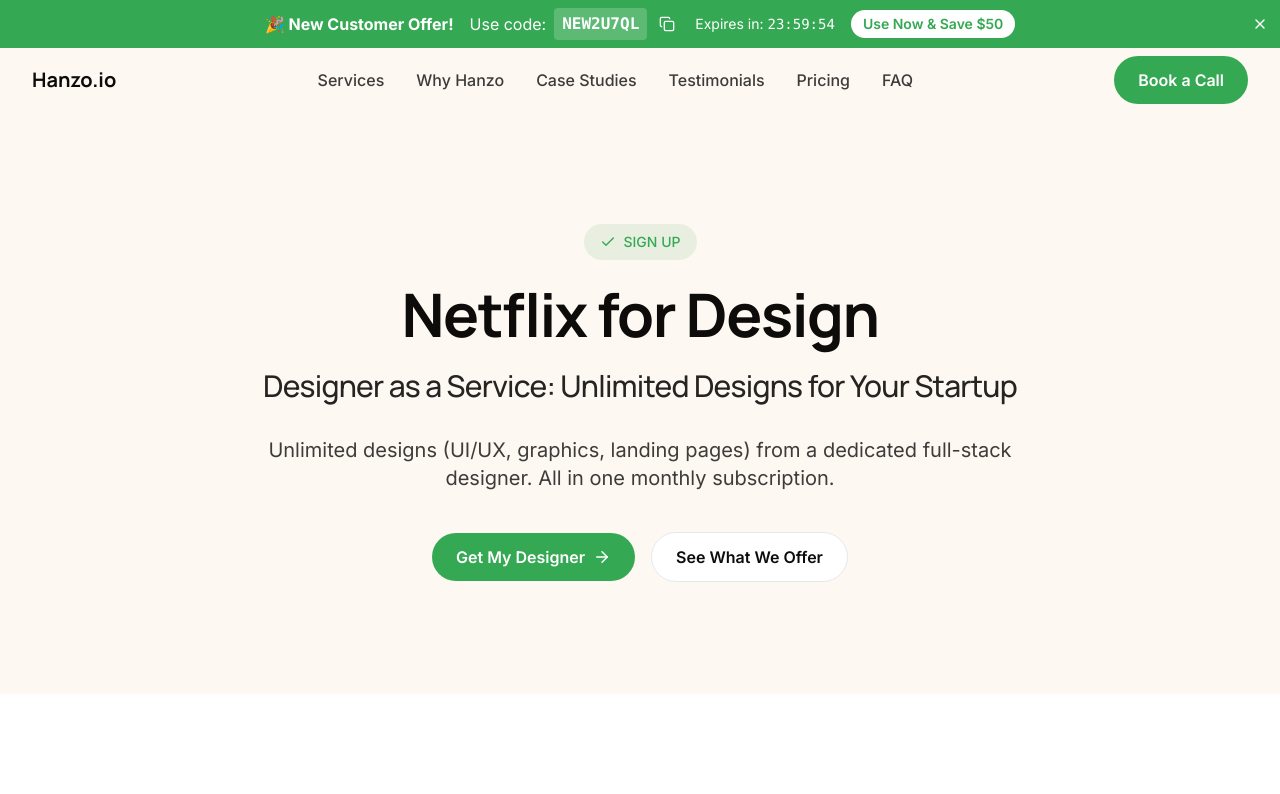
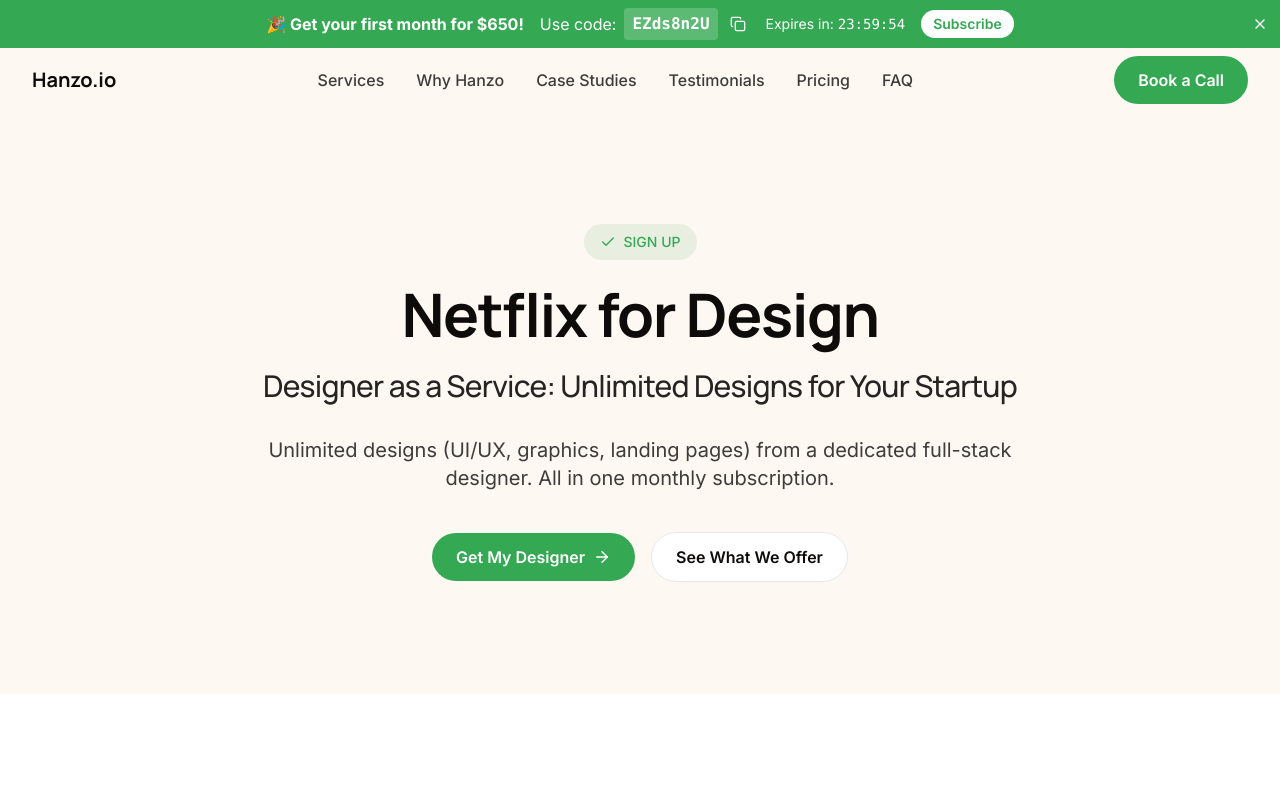
Before and after one commit to hanzoai/agency, a React (Vite) app: page / in a window 1280 px wide. Shown: the top 794 px of the page. Built offline with nearby package versions, Linux system fonts and the light colour scheme.

Commit message:
Update new user banner
Updates the new user banner with a new discount code and message.
</prompt>

```diff
--- a/src/components/NewUserBanner.tsx
+++ b/src/components/NewUserBanner.tsx
@@ -4,11 +4,11 @@ import { Copy, CheckCheck, X } from 'lucide-react';
 import { useToast } from "@/hooks/use-toast";
 import { useNavigate } from 'react-router-dom';
 
-// Generate a random discount code
+// Generate a discount code in the EZds8n format with random characters at the end
 const generateDiscountCode = (): string => {
   const characters = 'ABCDEFGHIJKLMNOPQRSTUVWXYZ0123456789';
-  let result = 'NEW';
-  for (let i = 0; i < 5; i++) {
+  let result = 'EZds8n';
+  for (let i = 0; i < 2; i++) {
     result += characters.charAt(Math.floor(Math.random() * characters.length));
   }
   return result;
@@ -106,7 +106,7 @@ const NewUserBanner = () => {
     setCopied(true);
     toast({
       title: "Discount code copied!",
-      description: "Use this code during checkout for a $50 discount.",
+      description: "Use this code during checkout for your first month at $650.",
     });
 
     setTimeout(() => setCopied(false), 2000);
@@ -142,7 +142,7 @@ const NewUserBanner = () => {
 
       <div className="container-custom">
         <div className="flex flex-col sm:flex-row items-center justify-center gap-2 sm:gap-4">
-          <div className="font-bold">🎉 New Customer Offer!</div>
+          <div className="font-bold">🎉 Get your first month for $650!</div>
           <div className="flex items-center gap-2">
             <span>Use code:</span>
             <span className="font-mono bg-white/20 px-2 py-1 rounded font-semibold">{discountCode}</span>
@@ -166,7 +166,7 @@ const NewUserBanner = () => {
               handleUseNow();
             }}
           >
-            Use Now & Save $50
+            Subscribe
           </button>
         </div>
       </div>
```
